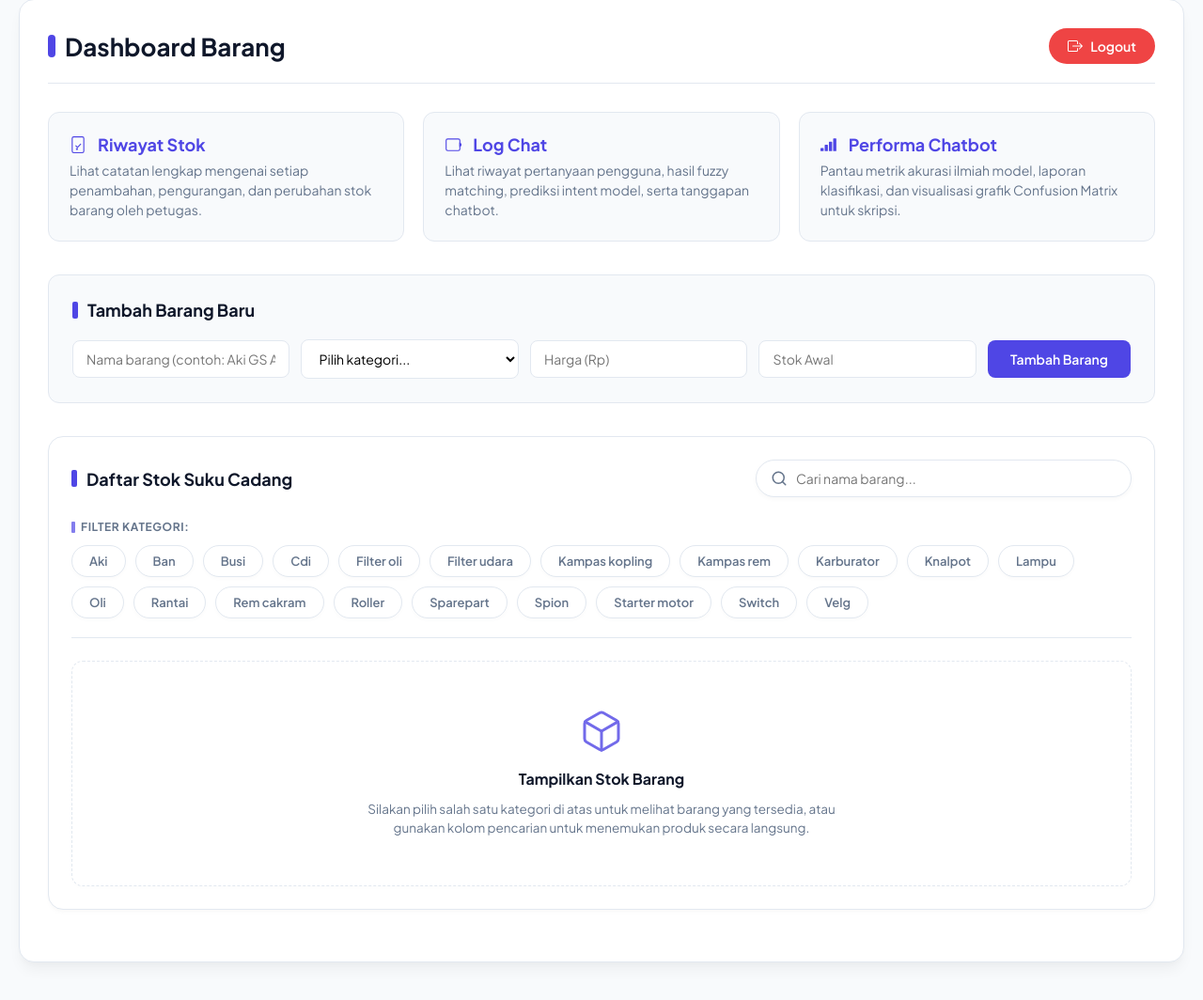
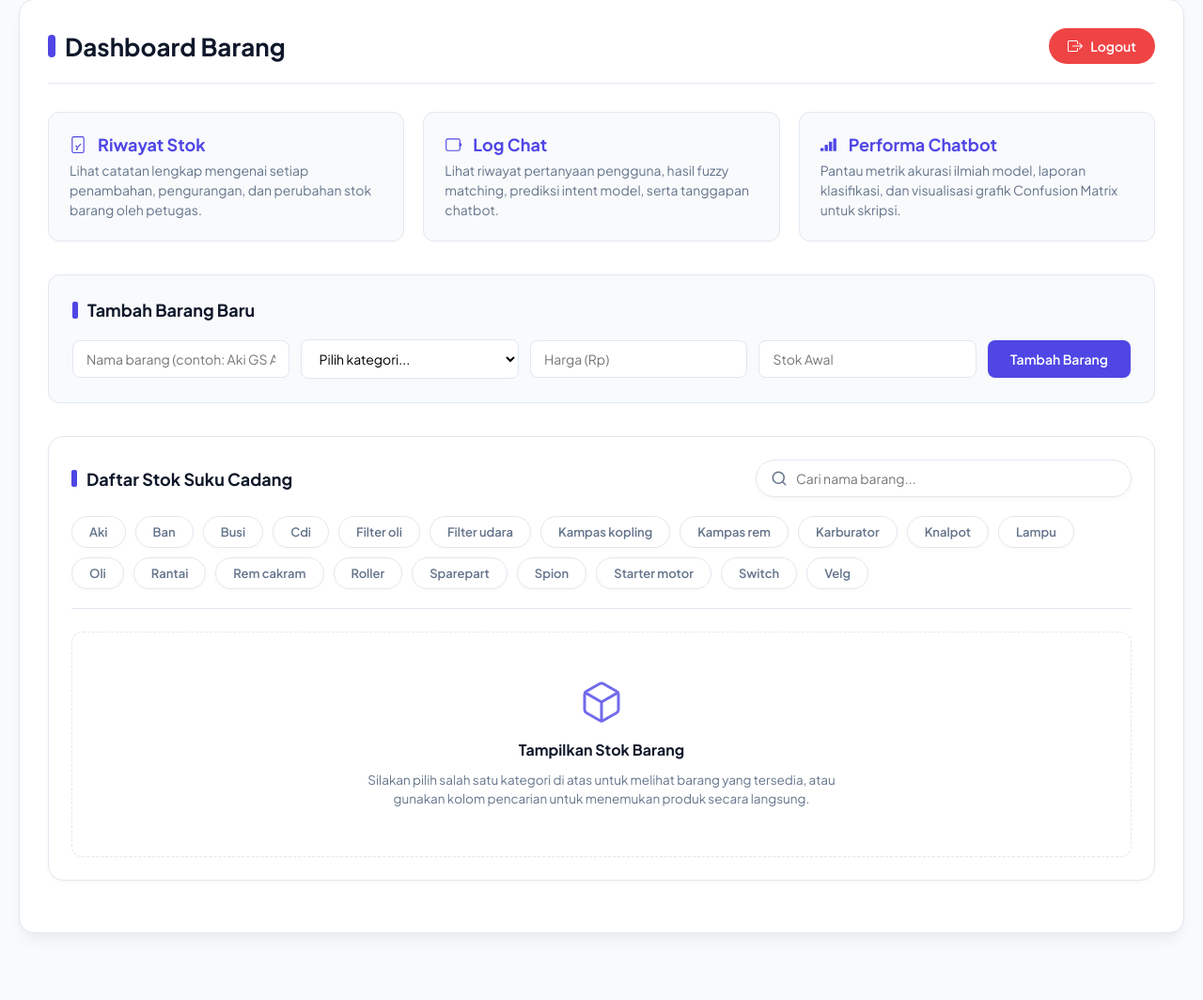
Before and after one commit to Iqbal-rgb2/chatbot_bengkel, a Flask app: page /dashboard_barang in a window 1280 px wide. Shown: the part 41-1105 px from the top of the page at 94% size. After the commit the page ends 1035 px from the top, so only its background shows below. Run offline with Flask 3, Linux system fonts and the light colour scheme; the visitor is signed in with stand-in values (Sample User, id 1); data comes from the database, SQL or seed files in the repository; parts of the project's set-up code (start-up, migrations or seed data) failed here and were passed over.

Commit message:
feat: remove filter-label and blue bar from category filter row in dashboard

```diff
--- a/web/templates/dashboard_barang.html
+++ b/web/templates/dashboard_barang.html
@@ -774,7 +774,6 @@
 
         <!-- Filter Row: Category Pills -->
         <div class="category-filter-row">
-            <span class="filter-label">Filter Kategori:</span>
             <div class="category-pills">
                 {% for kategori in data_kategori %}
                 <button class="pill" data-category="{{ kategori[0]|lower }}">{{ kategori[0] | capitalize }}</button>
```
